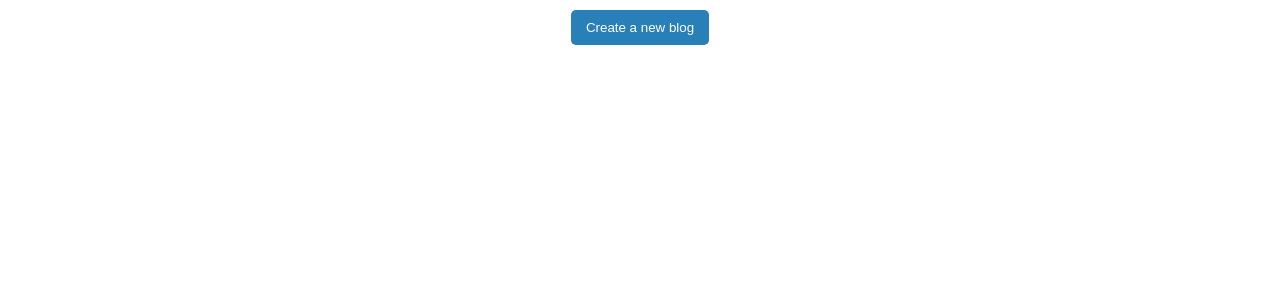
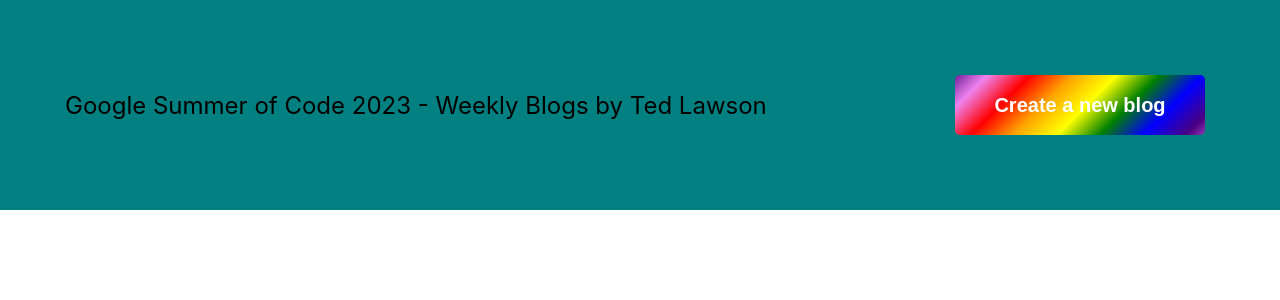
Before and after one commit to bigtedde/flask_website, a React (Create React App) app in the folder blog-frontend/: page / in a window 1280 px wide. Shown: the top 300 px of the page. Built offline with nearby package versions, Linux system fonts and the light colour scheme; no server answers.

Commit message:
improved css

```diff
--- a/blog-frontend/package.json
+++ b/blog-frontend/package.json
@@ -34,5 +34,8 @@
       "last 1 firefox version",
       "last 1 safari version"
     ]
+  },
+  "devDependencies": {
+    "@babel/plugin-proposal-private-property-in-object": "^7.21.11"
   }
 }
--- a/blog-frontend/src/App.css
+++ b/blog-frontend/src/App.css
@@ -14,19 +14,31 @@
 }
 
 .App-header {
-  background-color: #282c34;
+  padding: 100px 0;
+  background-color: grey;
   min-height: 100vh;
   display: flex;
   flex-direction: column;
   align-items: center;
   justify-content: center;
   font-size: calc(10px + 2vmin);
-  color: white;
+  color: pink;
 }
 
 .App-link {
   color: #61dafb;
 }
+
+.app-header {
+  padding: 65px; /* 20px padding to the top and bottom. Adjust as needed. */
+  background-color: teal; /* Optional: give it a background color so it stands out. */
+  text-align: center; /* Optional: to center any elements inside it. */
+  font-size: 24px;
+  display: flex; /* Use flexbox for centering */
+  align-items: center; /* Vertically center items within the header */
+  justify-content: space-between; /* Spread items along the header */
+}
+
 
 @keyframes App-logo-spin {
   from {
@@ -37,17 +49,30 @@
   }
 }
 
+@keyframes rainbowSlide {
+    0% {
+        background-position: 100% 0;
+    }
+    100% {
+        background-position: 0 0;
+    }
+}
+
 .create-blog-btn {
-  padding: 10px 15px;
+  position: flex; /* Position the button within the header */
+  top: 50%; /* Move the button down by 50% of its height */
+  transform: translateY(0%); /* Adjust to vertically center the button */
+  width: 250px; /* Set your desired width */
+  height: 60px; /* Set your desired height */
   margin: 10px;
-  background-color: #3498db;
-  color: #fff;
+  font-size: 20px;
+  font-weight: bold;
+  background: linear-gradient(135deg, red, orange, yellow, green, blue, indigo, violet, red, orange, yellow, green, blue, indigo, violet);
+  background-size: 200% 100%; /* set the size to 200% of the button width */
+  animation: rainbowSlide 5s linear infinite; /* Apply animation */
+  color: white;
   border: none;
   cursor: pointer;
   border-radius: 5px;
-  transition: background-color 0.3s ease;
+  transition: background-color .3s ease;
 }
-
-.create-blog-btn {
-  background-color: #2980b9;
-}
--- a/blog-frontend/src/App.js
+++ b/blog-frontend/src/App.js
@@ -33,7 +33,10 @@
 
   return (
     <div className="App">
-      <button className="create-blog-btn" onClick={handleShowForm}>Create a new blog</button>
+      <header className="app-header">Google Summer of Code 2023 - Weekly Blogs by Ted Lawson
+        <button className="create-blog-btn" onClick={handleShowForm}>Create a new blog</button>
+        {/* I can put more header objects here in the future*/}
+        </header>
       {showInput && <NewBlogForm onNewBlog={handleNewBlog} />}
       <BlogList blogs={blogs} />
     </div>
--- a/blog-frontend/src/components/BlogList.css
+++ b/blog-frontend/src/components/BlogList.css
@@ -1,4 +1,9 @@
 .blog-container {
+  background-color: grey;
+  margin-top: 20px;
+  width: 50%; /* make the container 50% of the parent size */
+  margin-left: auto;
+  margin-right: auto; /* center the container */
   display: flex;
   justify-content: space-between;
   align-items: center;
@@ -8,8 +13,17 @@
 }
 
 .blog-content {
+  color: white;
   flex: 1;
 }
+
+.options-button {
+    width: 100px; /* Set your desired width */
+    height: 40px; /* Set your desired height */
+    border-radius: 8px;
+    /* You can also add more styling properties here if needed */
+}
+
 
 .blog-options {
   position: relative;
--- a/blog-frontend/src/components/BlogList.js
+++ b/blog-frontend/src/components/BlogList.js
@@ -13,7 +13,7 @@
             <p>{blog.content}</p>
           </div>
           <div className="blog-options">
-            <button onClick={() => setShownOptionsBlogId(blog.id)}>Options</button>
+            <button className="options-button" onClick={() => setShownOptionsBlogId(blog.id)}>Options</button>
             {shownOptionsBlogId === blog.id && (
               <ul className="options-menu">
                 <li>Remove</li>
--- a/blog-frontend/src/components/NewBlogForm.css
+++ b/blog-frontend/src/components/NewBlogForm.css
@@ -1,5 +1,8 @@
 .input-section {
   margin-top: 20px;
+  width: 50%; /* make the container 50% of the parent size */
+  margin-left: auto;
+  margin-right: auto; /* center the container */
 }
 
 .input-section input,
```
Also changed, not shown: 12 other files (tests, documents, lock files or other folders).
